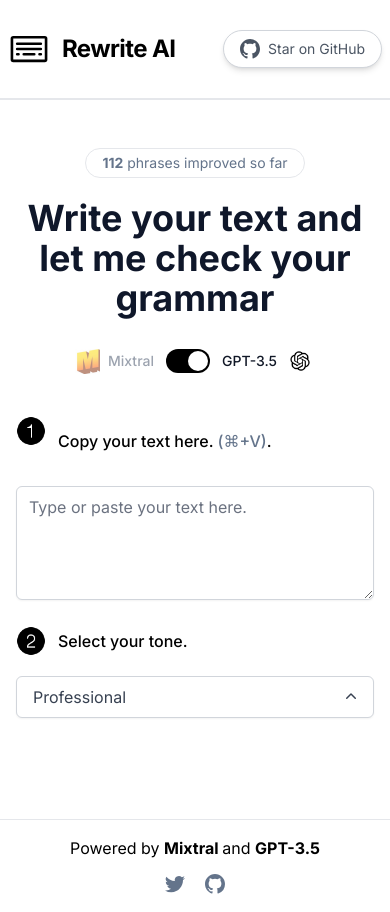
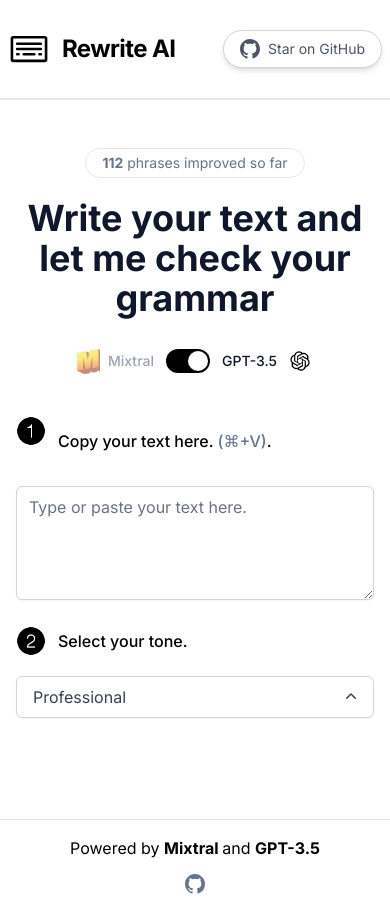
Before and after one commit to kpedrok/rewrite-pal, a Next.js app: page / in a window 390 px wide. Built offline with nearby package versions, Linux system fonts and the light colour scheme.

Commit message:
chore: update footer

```diff
--- a/components/Footer.tsx
+++ b/components/Footer.tsx
@@ -1,30 +1,28 @@
-import Link from 'next/link';
+import Link from 'next/link'
 
 export default function Footer() {
   return (
-    <footer className="text-center h-16 sm:h-20 w-full sm:pt-2 pt-4 border-t mt-5 flex sm:flex-row flex-col justify-between items-center px-3 space-y-3 sm:mb-0 mb-3">
+    <footer className='text-center h-16 sm:h-20 w-full sm:pt-2 pt-4 border-t mt-5 flex sm:flex-row flex-col justify-between items-center px-3 space-y-3 sm:mb-0 mb-3'>
       <div>
         Powered by{' '}
         <a
-          href="https://mistral.ai/news/mixtral-of-experts"
-          target="_blank"
-          rel="noreferrer"
-          className="font-bold hover:underline transition underline-offset-2"
-        >
+          href='https://mistral.ai/news/mixtral-of-experts'
+          target='_blank'
+          rel='noreferrer'
+          className='font-bold hover:underline transition underline-offset-2'>
           Mixtral{' '}
         </a>
         and{' '}
         <a
-          href="https://platform.openai.com/docs/models"
-          target="_blank"
-          rel="noreferrer"
-          className="font-bold hover:underline transition underline-offset-2"
-        >
+          href='https://platform.openai.com/docs/models'
+          target='_blank'
+          rel='noreferrer'
+          className='font-bold hover:underline transition underline-offset-2'>
           GPT-3.5
         </a>
       </div>
-      <div className="flex space-x-4 pb-4 sm:pb-0">
-        <Link
+      <div className='flex space-x-4 pb-4 sm:pb-0'>
+        {/* <Link
           href="https://twitter.com/nutlope"
           className="group"
           aria-label="TaxPal on Twitter"
@@ -35,20 +33,13 @@
           >
             <path d="M8.29 20.251c7.547 0 11.675-6.253 11.675-11.675 0-.178 0-.355-.012-.53A8.348 8.348 0 0 0 22 5.92a8.19 8.19 0 0 1-2.357.646 4.118 4.118 0 0 0 1.804-2.27 8.224 8.224 0 0 1-2.605.996 4.107 4.107 0 0 0-6.993 3.743 11.65 11.65 0 0 1-8.457-4.287 4.106 4.106 0 0 0 1.27 5.477A4.073 4.073 0 0 1 2.8 9.713v.052a4.105 4.105 0 0 0 3.292 4.022 4.093 4.093 0 0 1-1.853.07 4.108 4.108 0 0 0 3.834 2.85A8.233 8.233 0 0 1 2 18.407a11.615 11.615 0 0 0 6.29 1.84" />
           </svg>
-        </Link>
-        <Link
-          href="https://github.com/Nutlope/twitterbio"
-          className="group"
-          aria-label="TaxPal on GitHub"
-        >
-          <svg
-            aria-hidden="true"
-            className="h-6 w-6 fill-slate-500 group-hover:fill-slate-700"
-          >
-            <path d="M12 2C6.477 2 2 6.484 2 12.017c0 4.425 2.865 8.18 6.839 9.504.5.092.682-.217.682-.483 0-.237-.008-.868-.013-1.703-2.782.605-3.369-1.343-3.369-1.343-.454-1.158-1.11-1.466-1.11-1.466-.908-.62.069-.608.069-.608 1.003.07 1.531 1.032 1.531 1.032.892 1.53 2.341 1.088 2.91.832.092-.647.35-1.088.636-1.338-2.22-.253-4.555-1.113-4.555-4.951 0-1.093.39-1.988 1.029-2.688-.103-.253-.446-1.272.098-2.65 0 0 .84-.27 2.75 1.026A9.564 9.564 0 0 1 12 6.844a9.59 9.59 0 0 1 2.504.337c1.909-1.296 2.747-1.027 2.747-1.027.546 1.379.202 2.398.1 2.651.64.7 1.028 1.595 1.028 2.688 0 3.848-2.339 4.695-4.566 4.943.359.309.678.92.678 1.855 0 1.338-.012 2.419-.012 2.747 0 .268.18.58.688.482A10.02 10.02 0 0 0 22 12.017C22 6.484 17.522 2 12 2Z" />
+        </Link> */}
+        <Link href='https://github.com/kpedrok' className='group' aria-label='TaxPal on GitHub'>
+          <svg aria-hidden='true' className='h-6 w-6 fill-slate-500 group-hover:fill-slate-700'>
+            <path d='M12 2C6.477 2 2 6.484 2 12.017c0 4.425 2.865 8.18 6.839 9.504.5.092.682-.217.682-.483 0-.237-.008-.868-.013-1.703-2.782.605-3.369-1.343-3.369-1.343-.454-1.158-1.11-1.466-1.11-1.466-.908-.62.069-.608.069-.608 1.003.07 1.531 1.032 1.531 1.032.892 1.53 2.341 1.088 2.91.832.092-.647.35-1.088.636-1.338-2.22-.253-4.555-1.113-4.555-4.951 0-1.093.39-1.988 1.029-2.688-.103-.253-.446-1.272.098-2.65 0 0 .84-.27 2.75 1.026A9.564 9.564 0 0 1 12 6.844a9.59 9.59 0 0 1 2.504.337c1.909-1.296 2.747-1.027 2.747-1.027.546 1.379.202 2.398.1 2.651.64.7 1.028 1.595 1.028 2.688 0 3.848-2.339 4.695-4.566 4.943.359.309.678.92.678 1.855 0 1.338-.012 2.419-.012 2.747 0 .268.18.58.688.482A10.02 10.02 0 0 0 22 12.017C22 6.484 17.522 2 12 2Z' />
           </svg>
         </Link>
       </div>
     </footer>
-  );
+  )
 }
```
